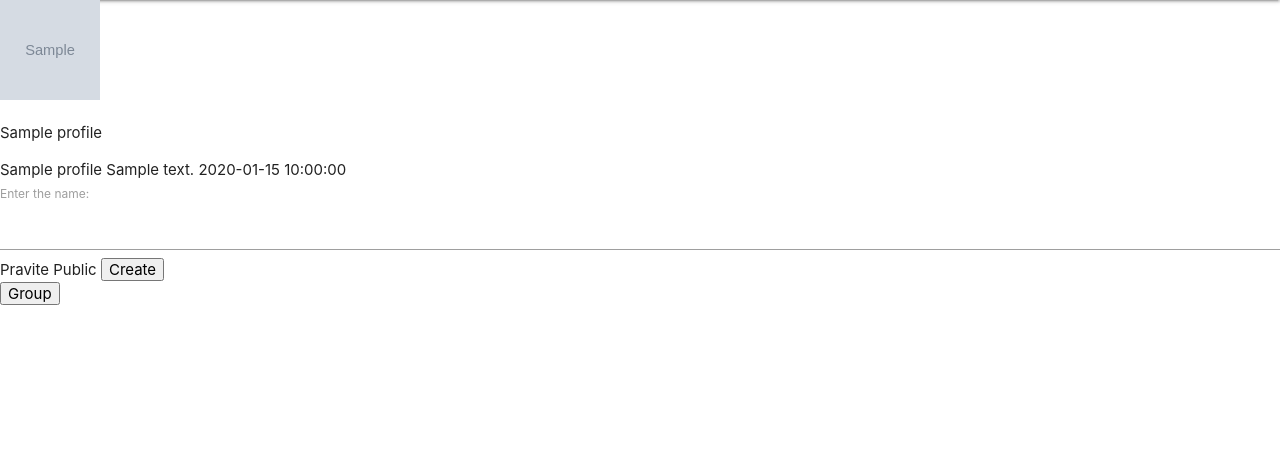
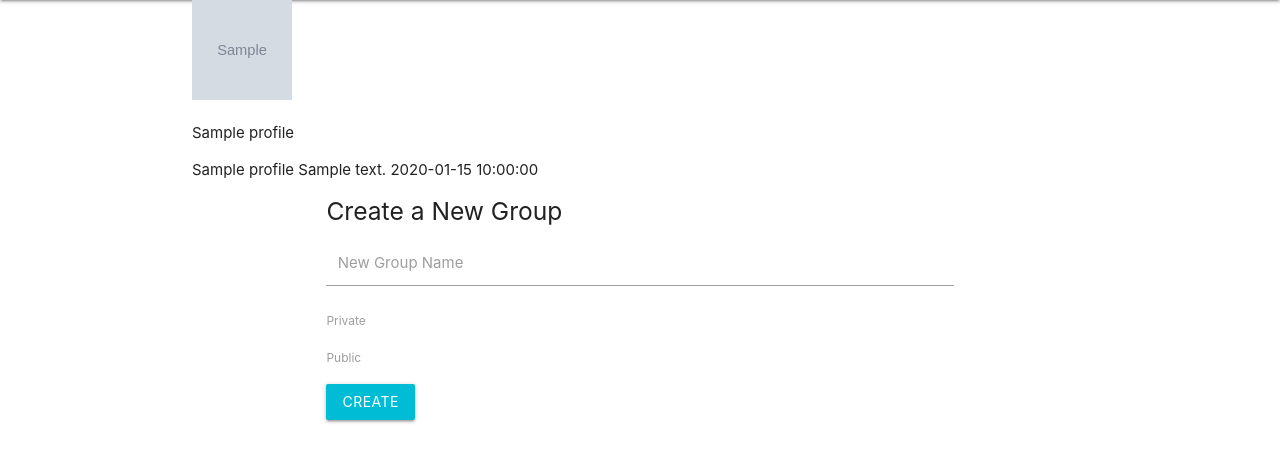
Before and after one commit to MLarson90/group-project, a PHP site: template views/homepage.html.twig in a window 1280 px wide. Shown: the part 64-526 px from the top of the page. Run offline with PHP 8.4, Linux system fonts and the light colour scheme; the template is opened without the code that fills it: most values are stand-ins (such as "Sample title", 1, 10 or a date in 2020); grey boxes marked "Sample" are stand-in pictures; some libraries are stand-ins or nearby versions.

Commit message:
add more styling

```diff
--- a/src/Group.php
+++ b/src/Group.php
@@ -124,9 +124,9 @@
         $result = $executed->fetch(PDO::FETCH_ASSOC);
         return $result['user_id'];
       }
-      static function findGroupByUserId(){
-        $executed = $GLOBALS['DB']->
-      }
+      // static function findGroupByUserId(){
+      //   $executed = $GLOBALS['DB']->
+      // }
 
     }
 
--- a/views/bottom.html.twig
+++ b/views/bottom.html.twig
@@ -1,4 +1,4 @@
 
-</div>
-</body>
+    </div>
+  </body>
 </html>
--- a/views/creategroup.html.twig
+++ b/views/creategroup.html.twig
@@ -1,8 +1,21 @@
-<form action="/creategroup" method="post">
-  <input type="hidden" name="user_id" value="{{ user.getId }}">
-  <label for="group">Enter the name:</label>
-  <input type="text" name="group">
-  <input type="radio" name="privacy" value="0">Pravite
-  <input type="radio" name="privacy" value="1">Public
-  <button type="submit">Create</button>
-</form>
+<div class="container">
+  <h5>Create a New Group</h5>
+  <form action="/creategroup" method="post">
+    <div class="input-field col m4">
+      <input type="hidden" name="user_id" value="{{ user.getId }}">
+      <label for="group">New Group Name</label>
+      <input type="text" name="group">
+    </div>
+      <p>
+        <input type="radio" name="privacy" value="0" id="private" />
+        <label for="private">Private</label>
+      </p>
+      <p>
+        <input type="radio" name="privacy" value="1" id="public" />
+        <label for="public">Public</label>
+      </p>
+
+
+    <button type="submit" class="btn cyan waves-effect waves-light" name="button">Create</button>
+  </form>
+</div>
--- a/views/homepage.html.twig
+++ b/views/homepage.html.twig
@@ -1,5 +1,4 @@
 {% include 'top.html.twig' %}
-
 </div>
 <nav>
   <div class="nav-wrapper">
@@ -8,11 +7,12 @@
       <ul id="nav-mobile" class="right hide-on-med-and-down">
         <li><a href="#">My Groups</a></li>
         <li><a href="#">My Tasks</a></li>
-        <li><a href="/profile/{{user_id}}">My Profile</a></li>
+        <li><a href="/profile/{{ user_id }}">My Profile</a></li>
       </ul>
     </div>
   </div>
 </nav>
+<div class="container">
 
 
   <img src="{{ profile.getPicture }}" height="100" width="100">
@@ -24,9 +24,7 @@
 
   {% include 'creategroup.html.twig' %}
 
-<form action="/group" method="post">
-  <button type="button">Group</button>
-</form>
+</div>
 
 
 {% include 'bottom.html.twig' %}
--- a/views/top.html.twig
+++ b/views/top.html.twig
@@ -11,4 +11,3 @@
     <title>Social Media Event List</title>
   </head>
   <body>
-    <div class="container ">
```
Also changed, not shown: app/app.php (+8 -5 lines), views/profile.html.twig (+20 -2 lines), web/css/style.css (+11 -0 lines). Lines whose indentation alone changed are shown as unchanged.
